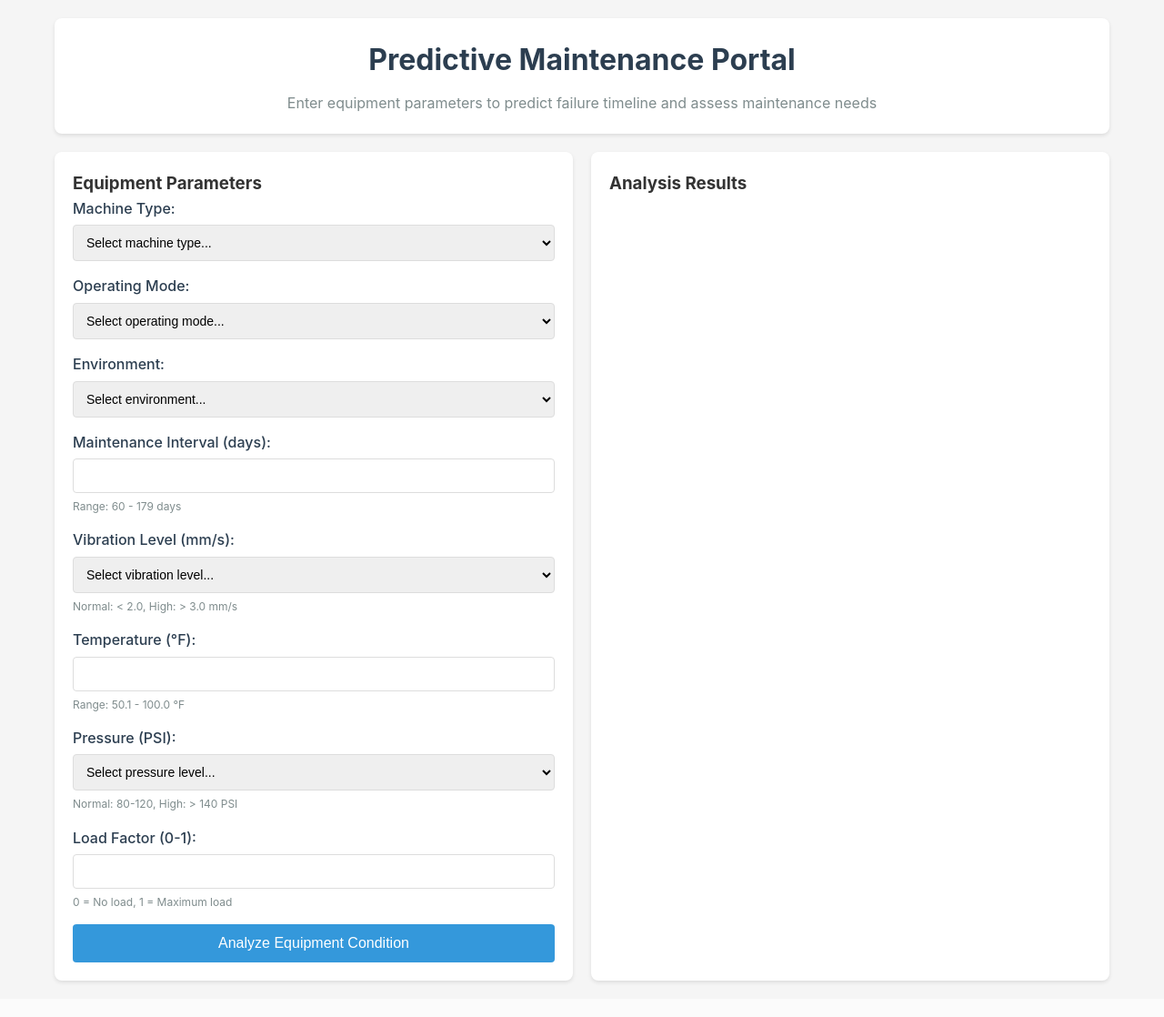
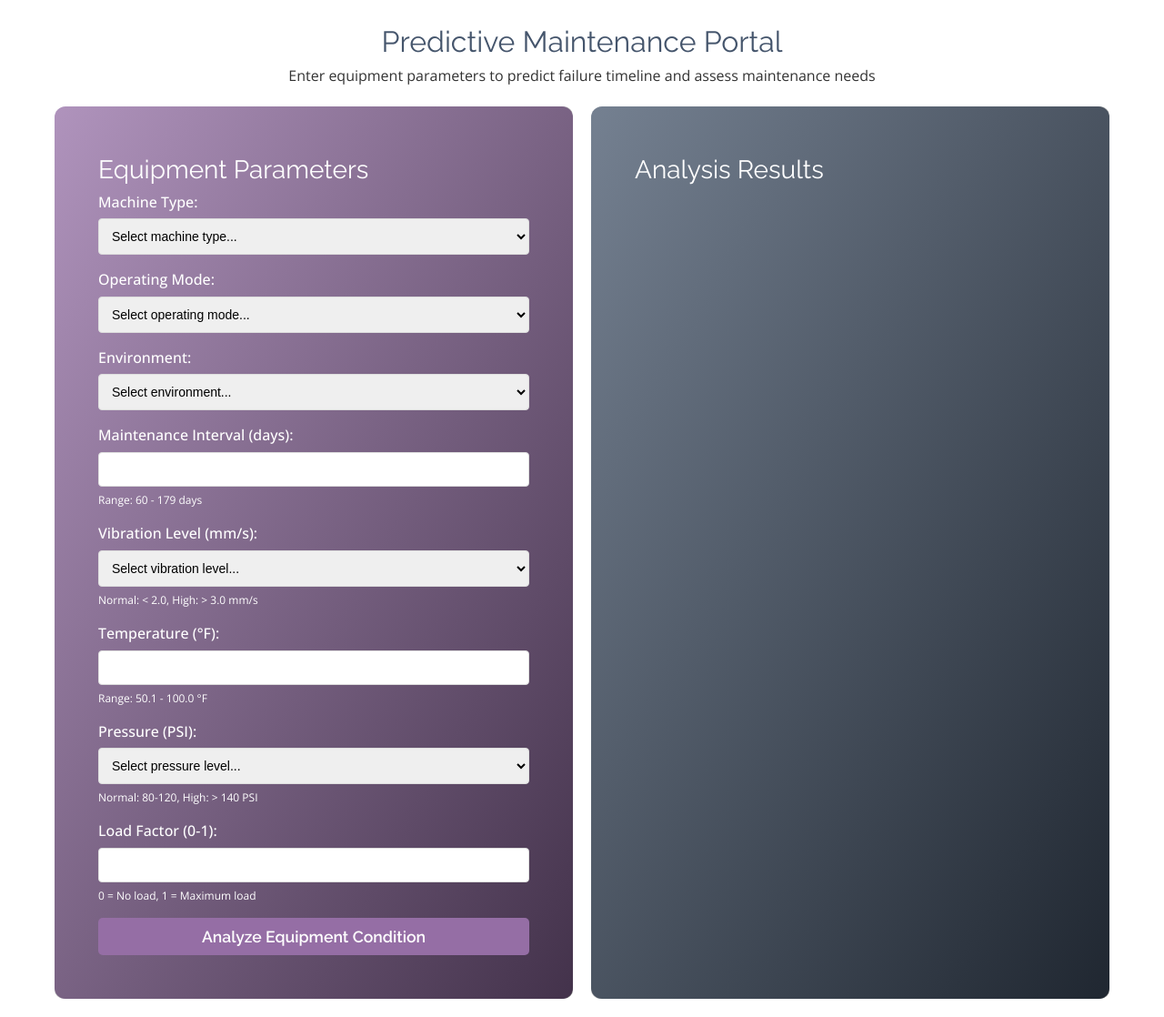
Before and after one commit to CleWebDev/Predictive-Maintenance-Portal, a Flask app: page / in a window 1280 px wide. Shown: the whole page at 91% size. Before the commit the page ends 1081 px from the top, so only its background shows below. Run offline with Flask 3, Linux system fonts and the light colour scheme.

Commit message:
tpg styling

```diff
--- /dev/null
+++ b/static/css/main.css
@@ -0,0 +1,271 @@
+@import url('https://fonts.googleapis.com/css2?family=Open+Sans:ital,wght@0,300..800;1,300..800&family=Raleway:ital,wght@0,100..900;1,100..900&display=swap');
+
+* {
+    margin: 0;
+    padding: 0;
+    box-sizing: border-box;
+}
+
+body {
+    font-family: 'Open Sans', sans-serif;
+
+    color: #333;
+    line-height: 1.6;
+}
+
+.container {
+    max-width: 1200px;
+    margin: 0 auto;
+    padding: 20px;
+}
+
+.header {
+    margin-bottom: 20px;
+    text-align: center;
+}
+
+h1,
+h2 {
+    font-family: 'Raleway', sans-serif;
+    color: #45556c;
+    font-weight: 400;
+}
+
+h3,
+h4,
+h5,
+h6 {
+    font-size: 1.75rem;
+    font-family: 'Raleway', sans-serif;
+    font-weight: 400;
+    color: #956ea5
+}
+
+.header p {}
+
+.main-content {
+    display: flex;
+    gap: 20px;
+    flex-wrap: wrap;
+}
+
+.input-panel {
+    flex: 1;
+    min-width: 400px;
+    background-color: #956fa6;
+    border-radius: 12px;
+    font-size: 16px;
+
+}
+
+.input-panel-inner {
+    background: linear-gradient(to bottom right, rgba(255, 255, 255, .25) 0%, rgba(0, 0, 0, .55) 100%);
+    border-radius: 10px;
+    width: 100%;
+    padding: 3rem;
+    color: #fff;
+    height: 100%;
+}
+
+.results-panel {
+    flex: 1;
+    min-width: 400px;
+    background-color: #46566c;
+    border-radius: 12px;
+    font-size: 16px;
+
+}
+
+.results-panel-inner {
+    background: linear-gradient(to bottom right, rgba(255, 255, 255, .25) 0%, rgba(0, 0, 0, .55) 100%);
+    border-radius: 10px;
+    width: 100%;
+    padding: 3rem;
+    color: #fff;
+    height: 100%;
+}
+
+.form-group {
+    margin-bottom: 15px;
+}
+
+.input-panel-inner label {
+    color: #fff;
+}
+
+.results-panel-inner h3,
+.input-panel-inner h3 {
+    color: #fff;
+}
+
+label {
+    display: block;
+    margin-bottom: 5px;
+    font-weight: 500;
+    color: #2c3e50;
+}
+
+select,
+input {
+    width: 100%;
+    padding: 10px;
+    border: 1px solid #ddd;
+    border-radius: 4px;
+    font-size: 14px;
+}
+
+select:focus,
+input:focus {
+    outline: none;
+    border-color: #3498db;
+    box-shadow: 0 0 0 2px rgba(52, 152, 219, 0.2);
+}
+
+.predict-btn {
+    width: 100%;
+    color: #fff;
+    padding: .5rem 1rem;
+    transition: all .3s ease;
+    border-radius: 5px;
+    background-color: #956ea5;
+    font-family: "Raleway", sans-serif;
+    border-color: transparent;
+    font-weight: 600;
+    font-size: 1.1em;
+    cursor: pointer;
+}
+
+.predict-btn:hover {
+    background-color: #2980b9;
+}
+
+.predict-btn:disabled {
+    background-color: #bdc3c7;
+    cursor: not-allowed;
+}
+
+.loading {
+    display: none;
+    text-align: center;
+    padding: 20px;
+    color: #7f8c8d;
+}
+
+.results {
+    display: none;
+}
+
+.risk-outer {
+    background-color: #fff;
+    border-radius: 6px;
+
+}
+
+.risk-indicator {
+    padding: 15px;
+    border-radius: 6px;
+    margin-bottom: 20px;
+
+    font-weight: 500;
+    color: #333
+}
+
+
+.prediction-value {
+    font-size: 24px;
+    font-weight: bold;
+    margin-bottom: 10px;
+}
+
+.explanation {
+    /*background-color: #f8f9fa;
+    padding: 15px;
+    border-radius: 6px;
+    margin-bottom: 20px;*/
+}
+
+.explanation h4 {
+    margin-bottom: 10px;
+    /*  color: #2c3e50;*/
+    color: #fff;
+}
+
+.explanation ul {
+    list-style-type: none;
+    padding-left: 0;
+}
+
+.explanation li {
+    padding: 8px 0;
+    border-bottom: 1px solid #ecf0f1;
+}
+
+.explanation li:last-child {
+    border-bottom: none;
+}
+
+.service-section {
+    margin-top: 20px;
+}
+
+.service-section h4{
+    color: #fff;
+}
+
+.schedule-btn {
+    width: 100%;
+    margin: 1rem auto 2rem;
+    background-color: #fed45e;
+    padding: 7px 25px;
+    border-radius: 8px;
+    color: #2a3441;
+    display: inline-block;
+    cursor: pointer;
+    transition: background-color 0.3s;
+
+    font-family: "Raleway", sans-serif;
+    font-weight: 600;
+    font-size: 1.1em;
+    border: 1px transparent solid;
+}
+
+.schedule-btn:hover {
+    background-color: #2a3441;
+    color: #fff;
+    border: 1px #fff solid;
+}
+
+.service-message {
+    margin-top: 15px;
+    padding: 15px;
+    background-color: #d4edda;
+    border: 1px solid #c3e6cb;
+    border-radius: 6px;
+    color: #155724;
+}
+
+.error {
+    background-color: #f8d7da;
+    border: 1px solid #f5c6cb;
+    color: #721c24;
+    padding: 15px;
+    border-radius: 6px;
+    margin-bottom: 20px;
+}
+
+.input-hint {
+    font-size: 12px;
+    color: #fff;
+    margin-top: 5px;
+}
+
+@media (max-width: 768px) {
+    .main-content {
+        flex-direction: column;
+    }
+
+    .input-panel,
+    .results-panel {
+        min-width: auto;
+    }
+}
--- a/templates/index.html
+++ b/templates/index.html
@@ -4,221 +4,7 @@
     <meta charset="UTF-8">
     <meta name="viewport" content="width=device-width, initial-scale=1.0">
     <title>Predictive Maintenance Portal</title>
-    <style>
-        * {
-            margin: 0;
-            padding: 0;
-            box-sizing: border-box;
-        }
-
-        body {
-            font-family: -apple-system, BlinkMacSystemFont, 'Segoe UI', Roboto, sans-serif;
-            background-color: #f5f5f5;
-            color: #333;
-            line-height: 1.6;
-        }
-
-        .container {
-            max-width: 1200px;
-            margin: 0 auto;
-            padding: 20px;
-        }
-
-        .header {
-            background: white;
-            padding: 20px;
-            border-radius: 8px;
-            box-shadow: 0 2px 4px rgba(0,0,0,0.1);
-            margin-bottom: 20px;
-            text-align: center;
-        }
-
-        .header h1 {
-            color: #2c3e50;
-            margin-bottom: 10px;
-        }
-
-        .header p {
-            color: #7f8c8d;
-        }
-
-        .main-content {
-            display: flex;
-            gap: 20px;
-            flex-wrap: wrap;
-        }
-
-        .input-panel {
-            flex: 1;
-            min-width: 400px;
-            background: white;
-            padding: 20px;
-            border-radius: 8px;
-            box-shadow: 0 2px 4px rgba(0,0,0,0.1);
-        }
-
-        .results-panel {
-            flex: 1;
-            min-width: 400px;
-            background: white;
-            padding: 20px;
-            border-radius: 8px;
-            box-shadow: 0 2px 4px rgba(0,0,0,0.1);
-        }
-
-        .form-group {
-            margin-bottom: 15px;
-        }
-
-        label {
-            display: block;
-            margin-bottom: 5px;
-            font-weight: 500;
-            color: #2c3e50;
-        }
-
-        select, input {
-            width: 100%;
-            padding: 10px;
-            border: 1px solid #ddd;
-            border-radius: 4px;
-            font-size: 14px;
-        }
-
-        select:focus, input:focus {
-            outline: none;
-            border-color: #3498db;
-            box-shadow: 0 0 0 2px rgba(52, 152, 219, 0.2);
-        }
-
-        .predict-btn {
-            width: 100%;
-            padding: 12px;
-            background-color: #3498db;
-            color: white;
-            border: none;
-            border-radius: 4px;
-            font-size: 16px;
-            font-weight: 500;
-            cursor: pointer;
-            transition: background-color 0.3s;
-        }
-
-        .predict-btn:hover {
-            background-color: #2980b9;
-        }
-
-        .predict-btn:disabled {
-            background-color: #bdc3c7;
-            cursor: not-allowed;
-        }
-
-        .loading {
-            display: none;
-            text-align: center;
-            padding: 20px;
-            color: #7f8c8d;
-        }
-
-        .results {
-            display: none;
-        }
-
-        .risk-indicator {
-            padding: 15px;
-            border-radius: 6px;
-            margin-bottom: 20px;
-            text-align: center;
-            font-weight: 500;
-        }
-
-        .prediction-value {
-            font-size: 24px;
-            font-weight: bold;
-            margin-bottom: 10px;
-        }
-
-        .explanation {
-            background-color: #f8f9fa;
-            padding: 15px;
-            border-radius: 6px;
-            margin-bottom: 20px;
-        }
-
-        .explanation h4 {
-            margin-bottom: 10px;
-            color: #2c3e50;
-        }
-
-        .explanation ul {
-            list-style-type: none;
-            padding-left: 0;
-        }
-
-        .explanation li {
-            padding: 5px 0;
-            border-bottom: 1px solid #ecf0f1;
-        }
-
-        .explanation li:last-child {
-            border-bottom: none;
-        }
-
-        .service-section {
-            margin-top: 20px;
-        }
-
-        .schedule-btn {
-            width: 100%;
-            padding: 12px;
-            background-color: #e74c3c;
-            color: white;
-            border: none;
-            border-radius: 4px;
-            font-size: 16px;
-            font-weight: 500;
-            cursor: pointer;
-            transition: background-color 0.3s;
-        }
-
-        .schedule-btn:hover {
-            background-color: #c0392b;
-        }
-
-        .service-message {
-            margin-top: 15px;
-            padding: 15px;
-            background-color: #d4edda;
-            border: 1px solid #c3e6cb;
-            border-radius: 6px;
-            color: #155724;
-        }
-
-        .error {
-            background-color: #f8d7da;
-            border: 1px solid #f5c6cb;
-            color: #721c24;
-            padding: 15px;
-            border-radius: 6px;
-            margin-bottom: 20px;
-        }
-
-        .input-hint {
-            font-size: 12px;
-            color: #7f8c8d;
-            margin-top: 5px;
-        }
-
-        @media (max-width: 768px) {
-            .main-content {
-                flex-direction: column;
-            }
-
-            .input-panel, .results-panel {
-                min-width: auto;
-            }
-        }
-    </style>
+    <link rel="stylesheet" href="{{ url_for('static', filename='css/main.css') }}">
 </head>
 <body>
     <div class="container">
@@ -229,6 +15,7 @@
 
         <div class="main-content">
             <div class="input-panel">
+                <div class="input-panel-inner">
                 <h3>Equipment Parameters</h3>
                 <form id="predictionForm">
                     <div class="form-group">
@@ -310,10 +97,12 @@
                     <button type="submit" class="predict-btn" id="predictBtn">
                         Analyze Equipment Condition
                     </button>
-                </form>
+                    </form>
+                </div>
             </div>
 
             <div class="results-panel">
+                <div class="results-panel-inner">
                 <h3>Analysis Results</h3>
 
                 <div id="loading" class="loading">
@@ -323,11 +112,12 @@
                 <div id="error" class="error" style="display: none;"></div>
 
                 <div id="results" class="results">
-                    <div id="riskIndicator" class="risk-indicator">
-                        <div class="prediction-value" id="predictionValue"></div>
-                        <div id="riskMessage"></div>
+                    <div class="risk-outer">
+                        <div id="riskIndicator" class="risk-indicator">
+                            <div class="prediction-value" id="predictionValue"></div>
+                            <div id="riskMessage"></div>
+                        </div>
                     </div>
-
                     <div class="explanation">
                         <h4>Analysis Explanation</h4>
                         <ul id="explanationList"></ul>
@@ -341,6 +131,7 @@
                         <div id="serviceMessage" class="service-message" style="display: none;"></div>
                     </div>
                 </div>
+            </div>
             </div>
         </div>
     </div>
@@ -416,7 +207,7 @@
                 riskIndicator.style.borderLeft = `4px solid ${result.risk_color}`;
 
                 // Show maintenance timing vs interval
-                const maintenanceText = `Maintenance recommended in ${result.days_until_maintenance} days`;
+                const maintenanceText = `Maintenance recommended in <br>${result.days_until_maintenance} days`;
                 const intervalText = `(Scheduled interval: ${result.maintenance_interval} days)`;
 
                 predictionValue.innerHTML = `${maintenanceText}<br><small>${intervalText}</small>`;
```
